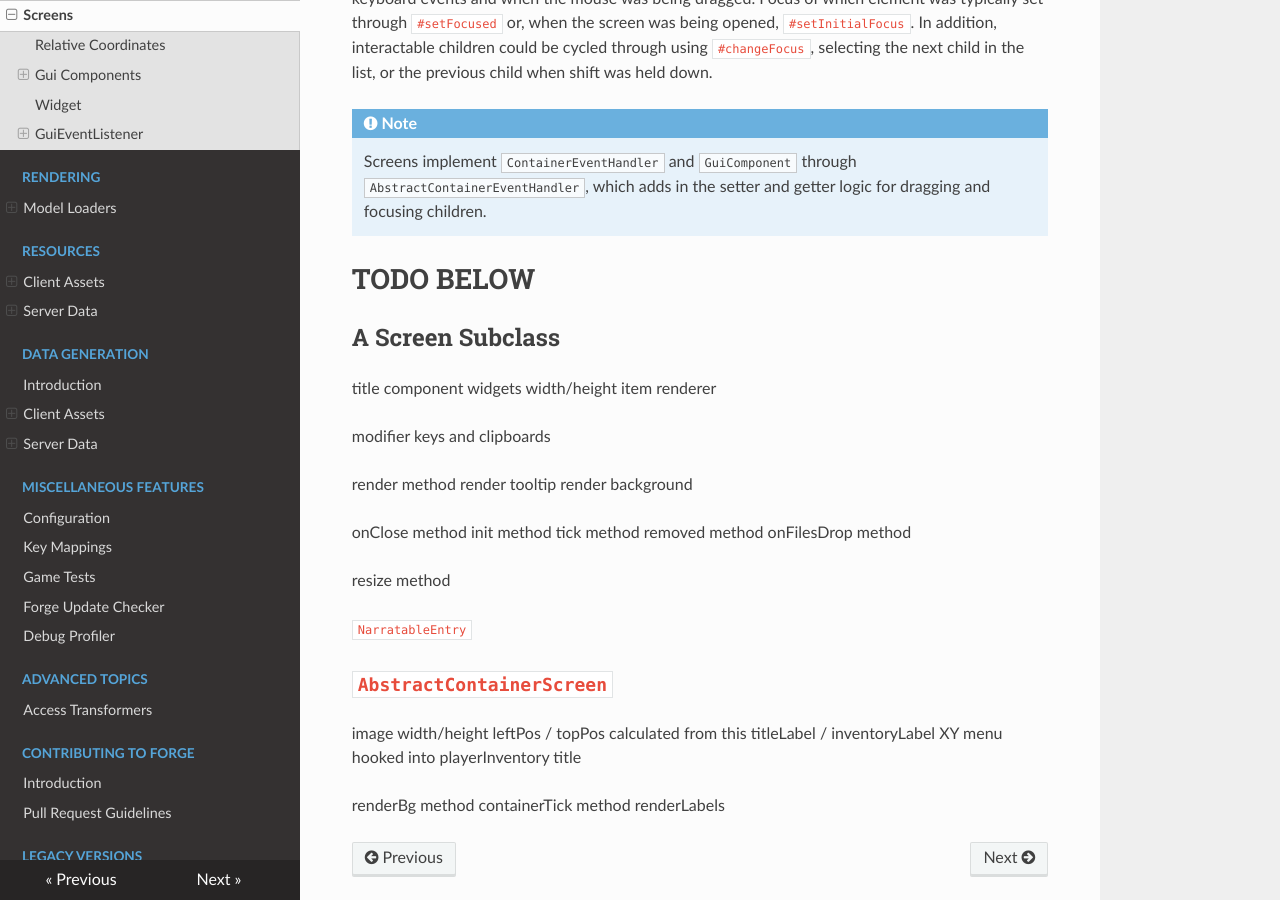
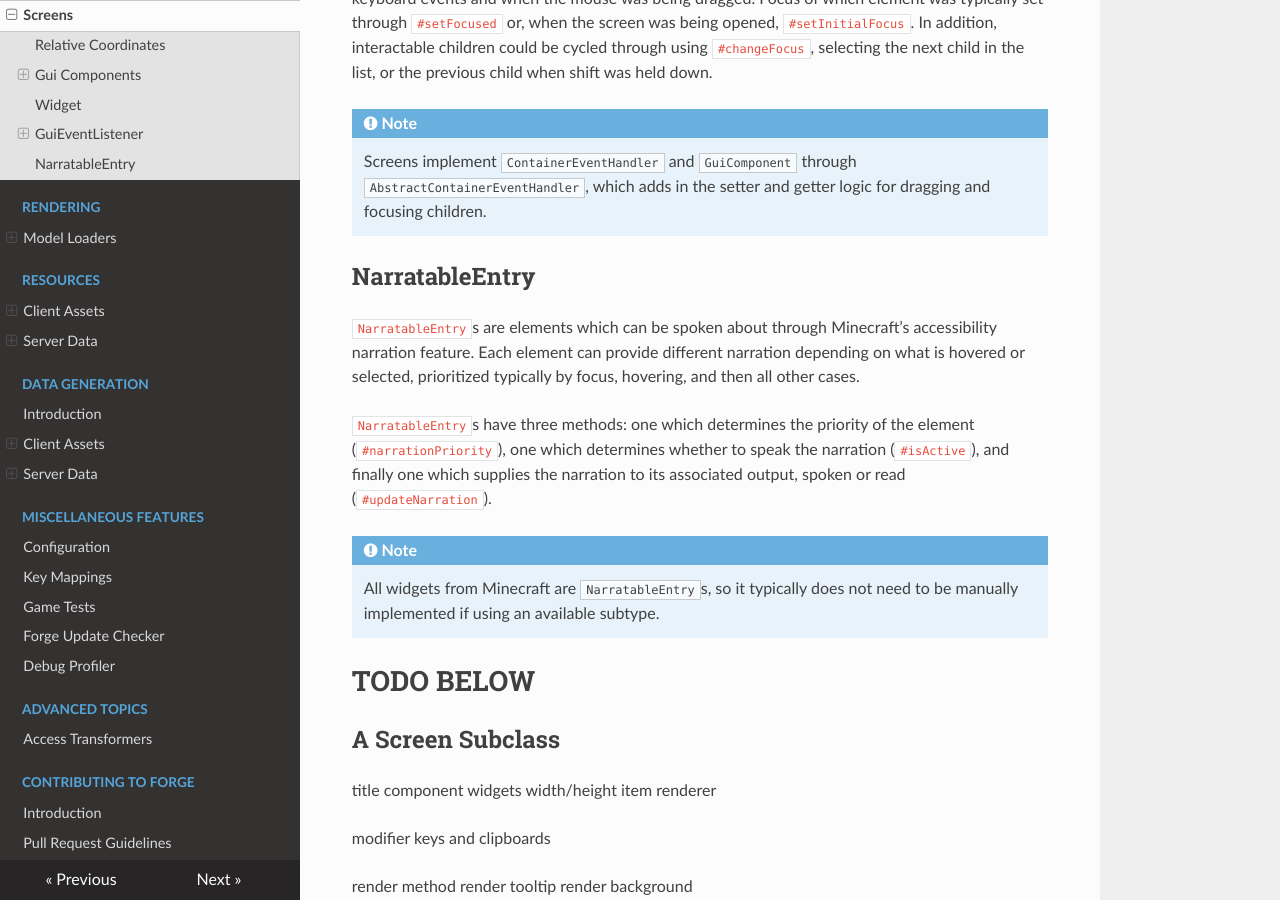
Before and after one commit to MinecraftForge/Documentation, an MkDocs documentation site: the page built from docs/gui/screens.md, in a window 1280 px wide and 900 px high, scrolled down 3447 px. Built offline with MkDocs 1.6.1, drawn with Linux system fonts in a browser that asks for light colours; nearby versions of some CDN libraries.

Commit message:
Narration components

```diff
--- a/docs/gui/screens.md
+++ b/docs/gui/screens.md
@@ -76,6 +76,15 @@ Focusing allowed for a specific child to be selected to execute logic. These inc
 !!! note
     Screens implement `ContainerEventHandler` and `GuiComponent` through `AbstractContainerEventHandler`, which adds in the setter and getter logic for dragging and focusing children.
 
+## NarratableEntry
+
+`NarratableEntry`s are elements which can be spoken about through Minecraft's accessibility narration feature. Each element can provide different narration depending on what is hovered or selected, prioritized typically by focus, hovering, and then all other cases.
+
+`NarratableEntry`s have three methods: one which determines the priority of the element (`#narrationPriority`), one which determines whether to speak the narration (`#isActive`), and finally one which supplies the narration to its associated output, spoken or read (`#updateNarration`).
+
+!!! note
+    All widgets from Minecraft are `NarratableEntry`s, so it typically does not need to be manually implemented if using an available subtype.
+
 # TODO BELOW
 
 ## A Screen Subclass
```
Also changed, not shown: other parts of docs/gui/screens.md (+0 -2 lines).
